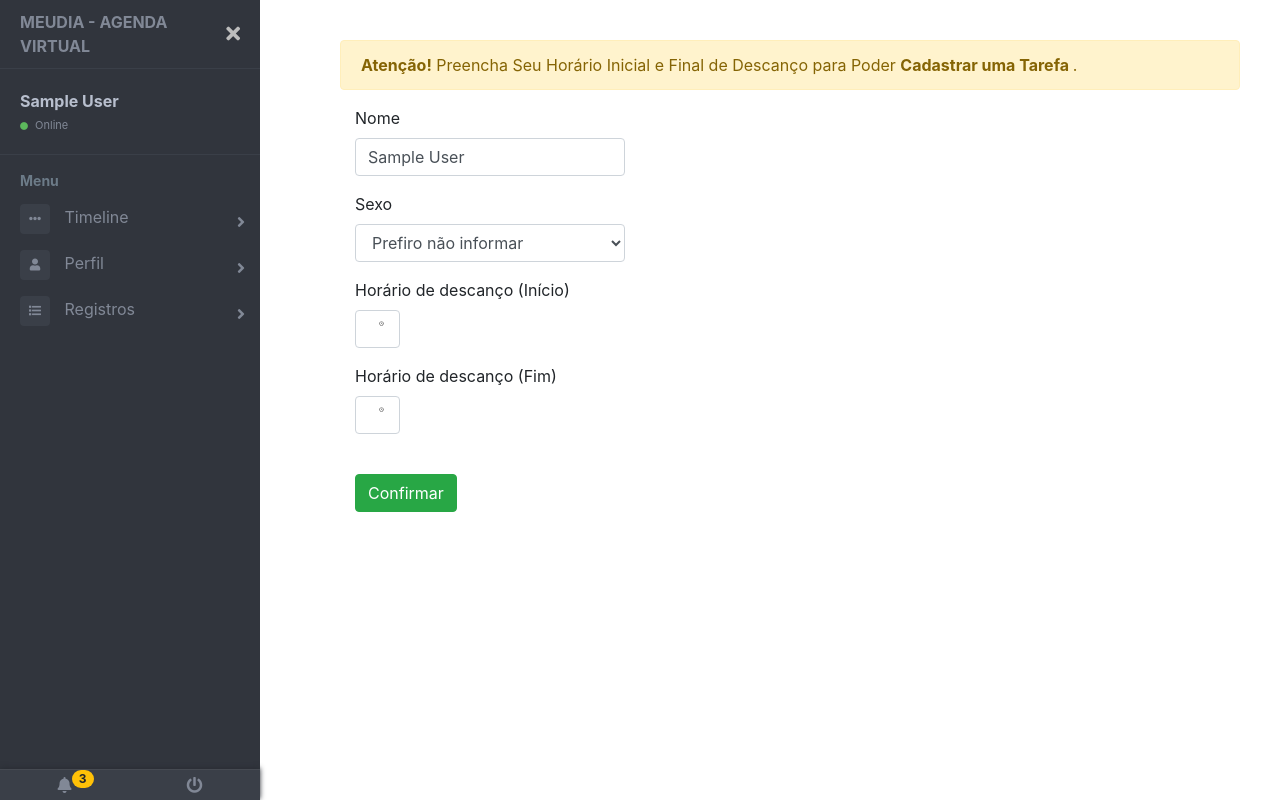
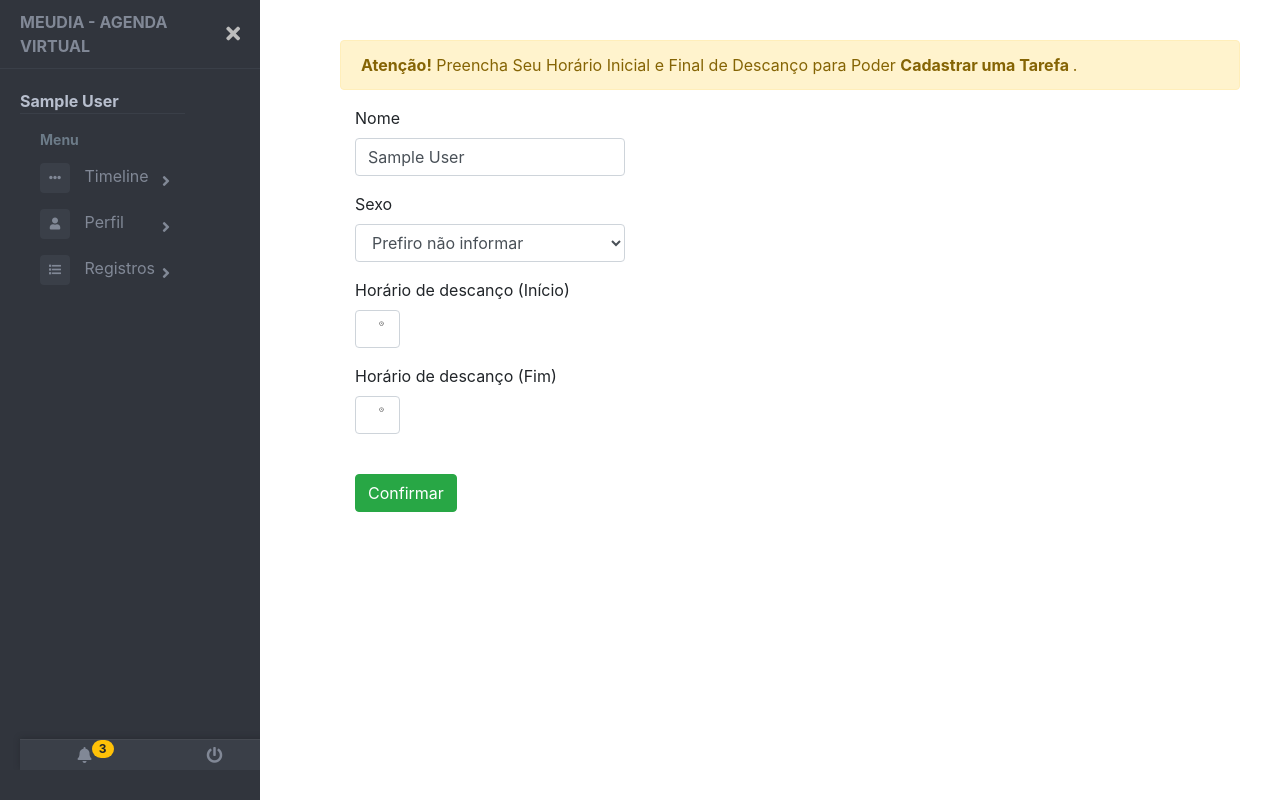
Before and after one commit to zuamirgoliveira/MeuDia, a PHP site: page /alterarPerfil.php in a window 1280 px wide. Run offline with PHP 8.4, Linux system fonts and the light colour scheme; the visitor is signed in with stand-in values (Sample User, id 1); some libraries are stand-ins or nearby versions.

Commit message:
Update menu.php

```diff
--- a/web/menu.php
+++ b/web/menu.php
@@ -19,13 +19,6 @@
           <span class="user-name">
             <strong><?php echo $_SESSION['nomeUsuario']; ?></strong>
           </span>
-
-          <span class="user-status">
-            <i class="fa fa-circle"></i>
-            <span>Online</span>
-          </span>
-        </div>
-      </div>
 
       <div class="sidebar-menu">
         <ul>
```
